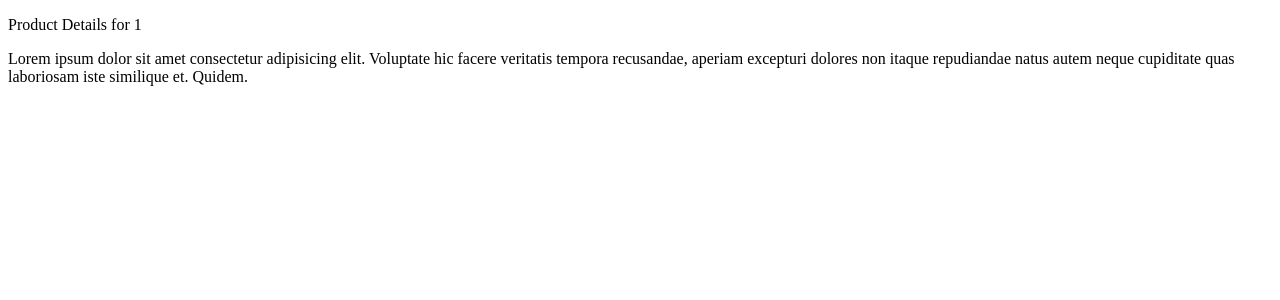
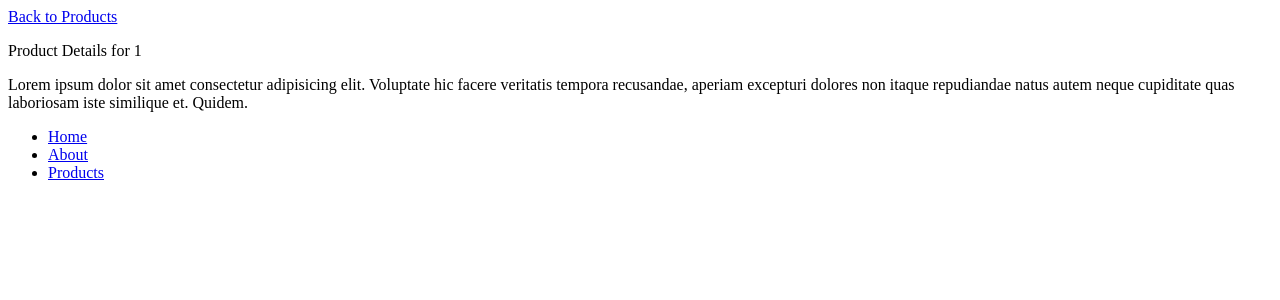
Before and after one commit to itsmohammadmoosavi/nuxt3-ecommerce, a Nuxt app: page /products/1 in a window 1280 px wide. Shown: the top 300 px of the page. Built offline with nearby package versions, Linux system fonts and the light colour scheme.

Commit message:
Layouts added

```diff
--- /dev/null
+++ b/layouts/default.vue
@@ -0,0 +1,23 @@
+<template>
+  <div>
+    <header>
+      <nav>
+        <NuxtLink to="/">Nuxt3 Ecommerce</NuxtLink>
+        <ul>
+          <li><NuxtLink to="/">Home</NuxtLink></li>
+          <li><NuxtLink to="/about">About</NuxtLink></li>
+          <li><NuxtLink to="/products">Products</NuxtLink></li>
+        </ul>
+      </nav>
+    </header>
+    <div>
+      <slot />
+    </div>
+  </div>
+</template>
+
+<style scoped>
+.router-link-exact-active {
+  color: aqua;
+}
+</style>
--- /dev/null
+++ b/layouts/products.vue
@@ -0,0 +1,25 @@
+<template>
+  <div>
+    <header>
+      <nav>
+        <NuxtLink to="/products">Back to Products</NuxtLink>
+      </nav>
+    </header>
+    <div>
+      <slot />
+    </div>
+    <footer>
+      <ul>
+        <li><NuxtLink to="/">Home</NuxtLink></li>
+        <li><NuxtLink to="/about">About</NuxtLink></li>
+        <li><NuxtLink to="/products">Products</NuxtLink></li>
+      </ul>
+    </footer>
+  </div>
+</template>
+
+<style scoped>
+.router-link-exact-active {
+  color: aqua;
+}
+</style>
--- a/pages/index.vue
+++ b/pages/index.vue
@@ -1,15 +1,5 @@
 <template>
   <div>
-    <header>
-      <nav>
-        <NuxtLink to="/">Nuxt3 Ecommerce</NuxtLink>
-        <ul>
-          <li><NuxtLink to="/">Home</NuxtLink></li>
-          <li><NuxtLink to="/about">About</NuxtLink></li>
-          <li><NuxtLink to="/products">Products</NuxtLink></li>
-        </ul>
-      </nav>
-    </header>
     <h2>Home</h2>
     <p>
       Lorem ipsum dolor sit amet consectetur adipisicing elit. Suscipit cumque,
--- a/pages/products/[id].vue
+++ b/pages/products/[id].vue
@@ -12,6 +12,9 @@
 
 <script setup>
 const { id } = useRoute().params;
+definePageMeta({
+  layout: "products",
+});
 </script>
 
 <style scoped></style>
```
